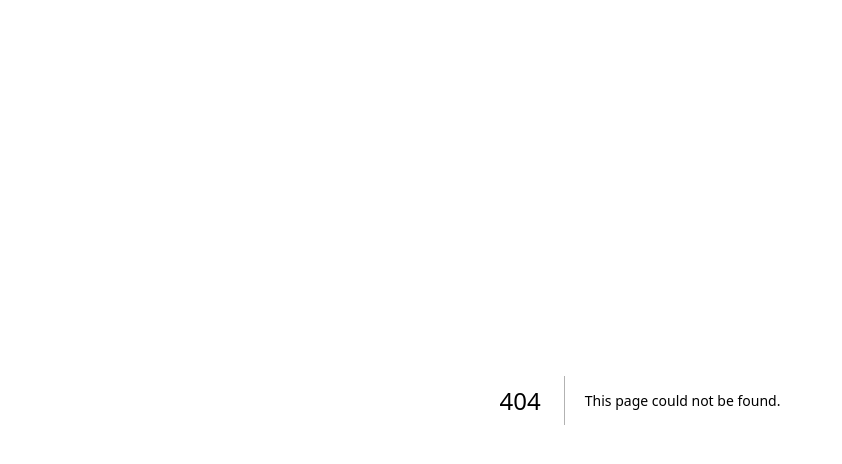
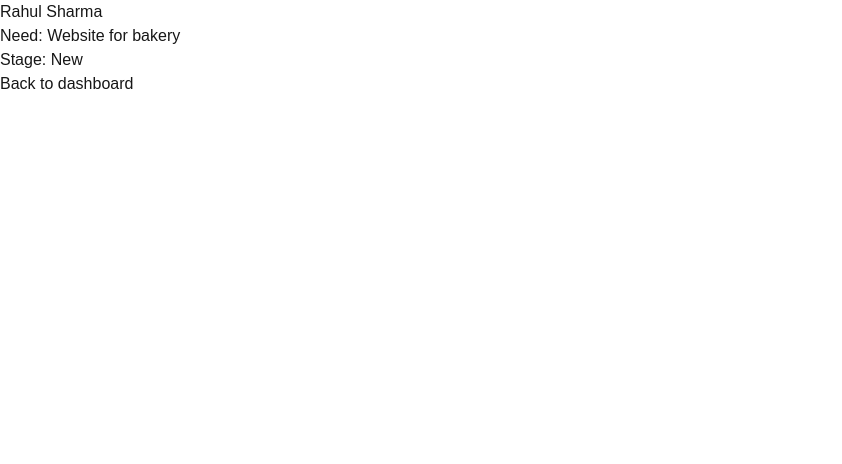
Before and after one commit to IqraM0605/arks-lead-manager, a Next.js app: page /leads/1 in a window 1280 px wide. Before the commit this address had no page. Shown: the top 464 px of the page, without its empty margins (0-842 px from the left). Built offline with nearby package versions, Linux system fonts and the light colour scheme.

Commit message:
Add lead detail page

```diff
--- /dev/null
+++ b/app/leads/[id]/page.tsx
@@ -0,0 +1,35 @@
+import Link from "next/link";
+
+const leads = [
+    { id: 1, name: "Rahul Sharma", need: "Website for bakery", stage: "New" },
+    { id: 2, name: "Priya Patel", need: "Mobile app", stage: "Contacted" },
+    { id: 3, name: "Amit Verma", need: "AI chatbot", stage: "Meeting booked" },
+    { id: 4, name: "Sneha Rao", need: "Online store", stage: "Won" },
+];
+
+export default async function LeadDetailPage({
+    params,
+}: {
+    params: Promise<{ id: string }>;
+}) {
+    const { id } = await params;
+    const lead = leads.find((l) => l.id === Number(id));
+
+    if (!lead) {
+        return (
+            <main>
+                <h1>Lead not found</h1>
+                <Link href="/dashboard">Back to dashboard</Link>
+            </main>
+        );
+    }
+
+    return (
+        <main>
+            <h1>{lead.name}</h1>
+            <p>Need: {lead.need}</p>
+            <p>Stage: {lead.stage}</p>
+            <Link href="/dashboard">Back to dashboard</Link>
+        </main>
+    );
+}
```
